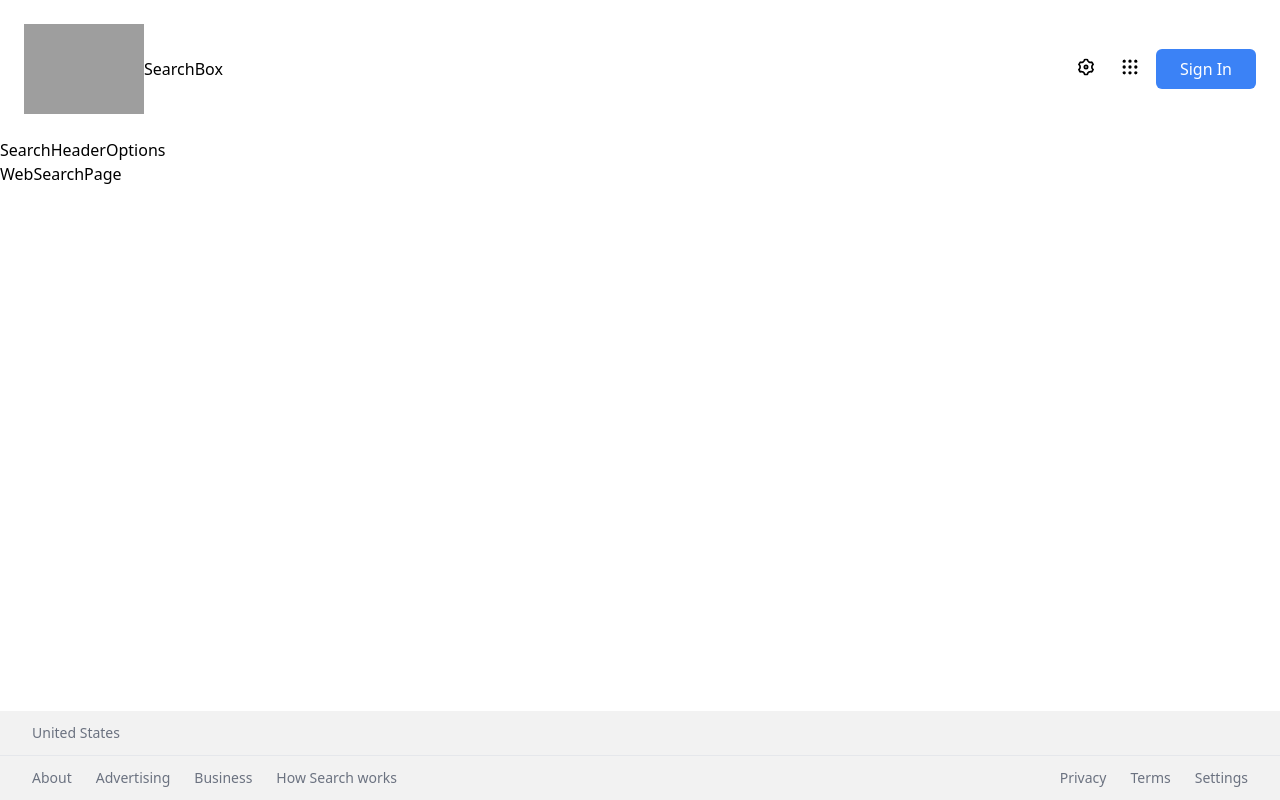
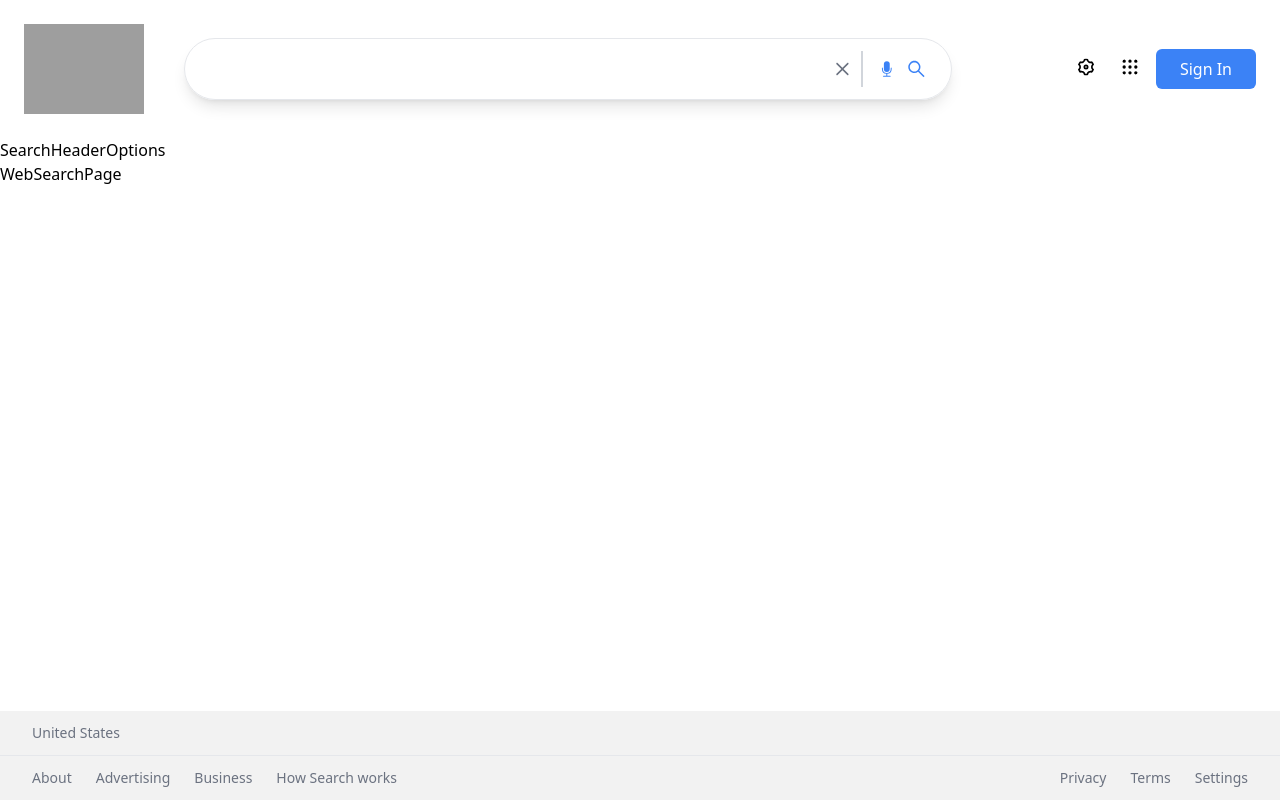
Before and after one commit to hoang0106/google-clone-nextjs13, a Next.js app: page /search/web in a window 1280 px wide. Built offline with nearby package versions, Linux system fonts and the light colour scheme; no server answers; grey boxes are pictures that could not be loaded.

Commit message:
complete the search box component

```diff
--- a/src/components/SearchBox.jsx
+++ b/src/components/SearchBox.jsx
@@ -1,5 +1,41 @@
-import React from 'react';
+'use client';
+
+import { useSearchParams, useRouter } from 'next/navigation';
+import React, { useState } from 'react';
+import { RxCross2 } from 'react-icons/rx';
+import { BsFillMicFill } from 'react-icons/bs';
+import { AiOutlineSearch } from 'react-icons/ai';
 
 export default function SearchBox() {
-	return <div className="">SearchBox</div>;
+	const searchParams = useSearchParams();
+	const router = useRouter();
+	const searchTerm = searchParams.get('searchTerm');
+	const [term, setTerm] = useState(searchTerm || '');
+	function handleSubmit(e) {
+		e.preventDefault();
+		if (!term.trim()) return;
+		router.push(`/search/web?searchTerm=${term}`);
+	}
+	return (
+		<form
+			className="flex border border-gray-200 rounded-full shadow-lg px-6 py-3 ml-10 mr-5 flex-grow max-w-3xl items-center"
+			onSubmit={handleSubmit}
+		>
+			<input
+				type="text"
+				className="w-full focus:outline-none"
+				value={term}
+				onChange={(e) => setTerm(e.target.value)}
+			/>
+			<RxCross2
+				className="text-2xl text-gray-500 cursor-pointer sm:mr-2"
+				onClick={() => setTerm('')}
+			/>
+			<BsFillMicFill className="hidden sm:inline-flex text-4xl text-blue-500 pl-4 border-l-2 border-gray-300 mr-3" />
+			<AiOutlineSearch
+				className="text-2xl hidden sm:inline-flex text-blue-500 cursor-pointer"
+				onClick={handleSubmit}
+			/>
+		</form>
+	);
 }
```
